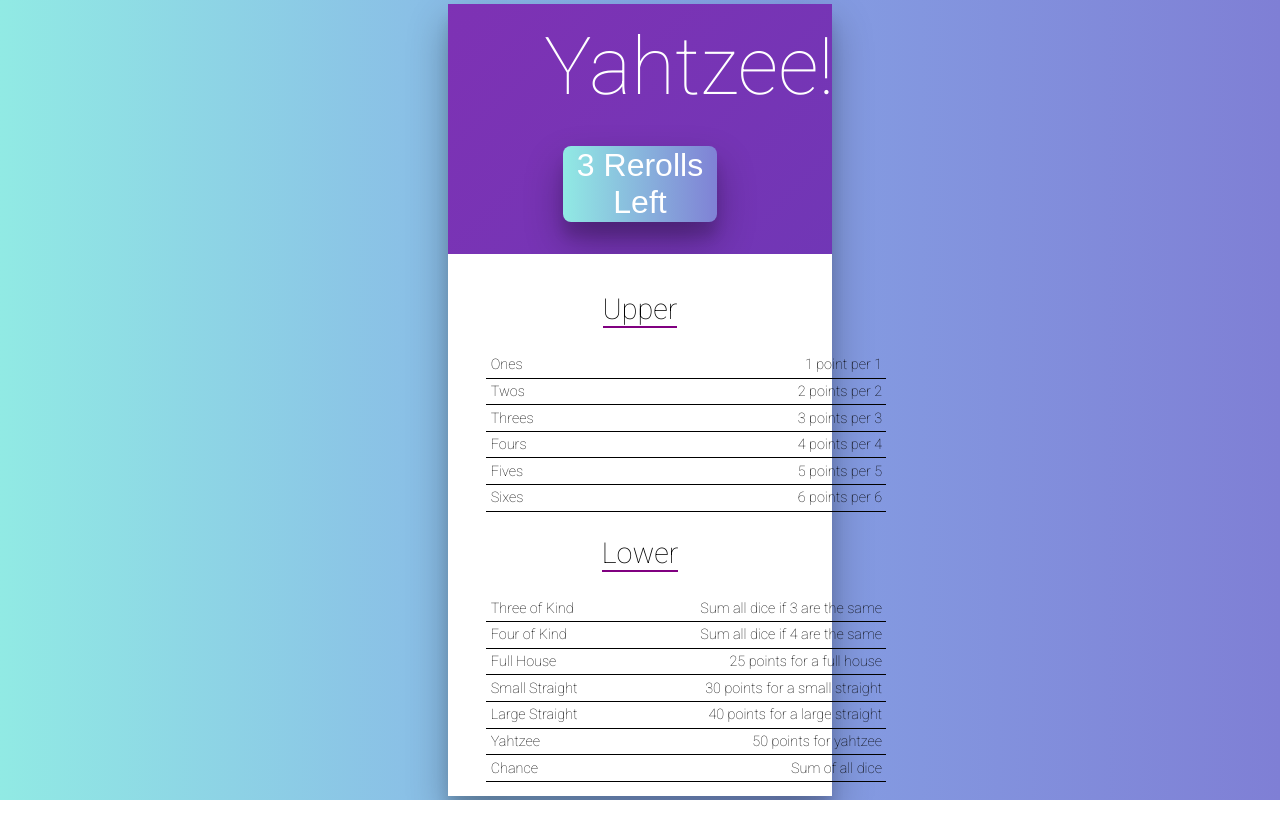
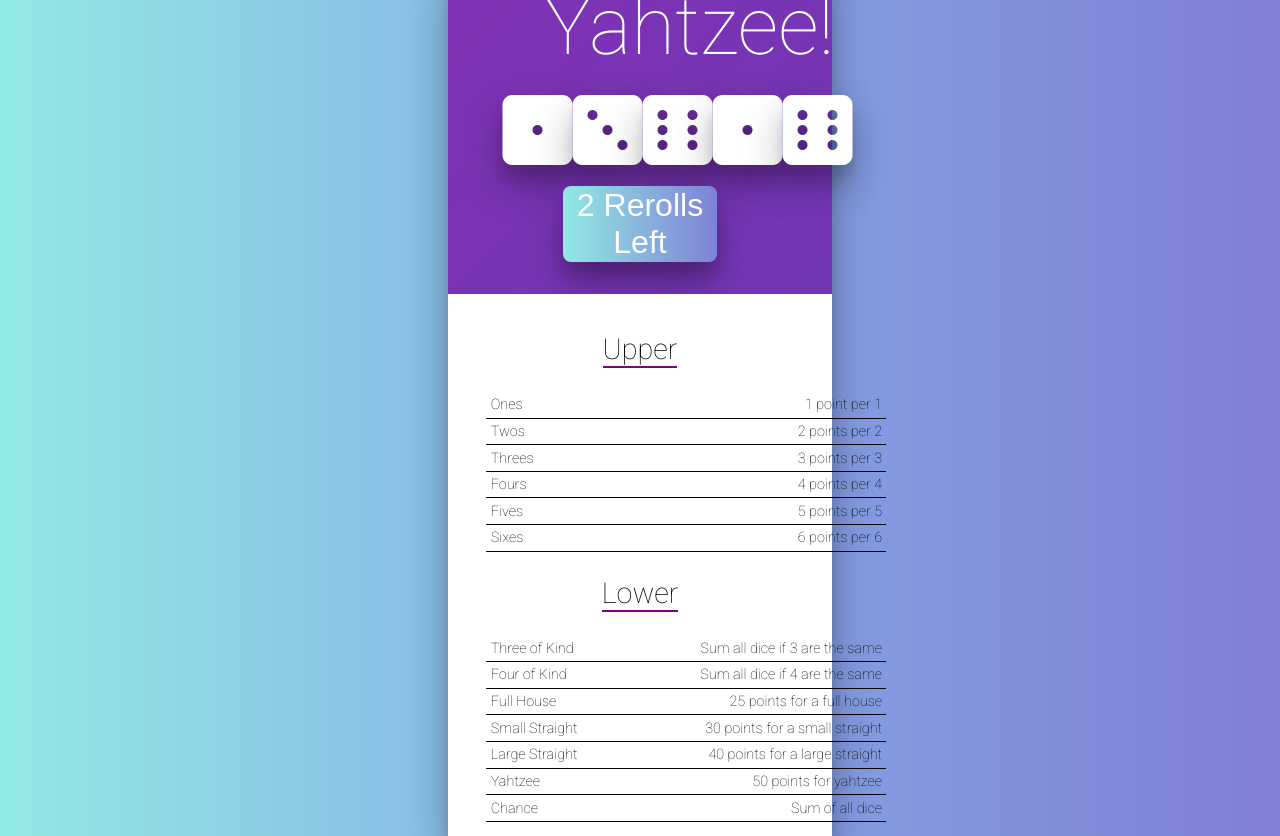
Before and after one commit to criscros-garcia/yahtzee, a React (Create React App) app: page / in a window 1280 px wide. Before the commit the page ends 800 px from the top, so only its background shows below. Built offline with nearby package versions, Linux system fonts and the light colour scheme.

Commit message:
Animate Dice Rolls

```diff
--- a/src/Dice.js
+++ b/src/Dice.js
@@ -11,7 +11,8 @@
           locked={this.props.locked[idx]}
           idx={idx}
           key={idx}
-          disabled={this.props.disabled}/>
+          disabled={this.props.disabled}
+          rolling={this.props.rolling && !this.props.locked[idx]}/>
       )}
     </div>
   }
--- a/src/Die.css
+++ b/src/Die.css
@@ -27,6 +27,7 @@
   cursor: pointer;
   opacity: 0.8;
 }
+
 .Die-rolling {
   animation: spin 1s ease-out;
 }
--- a/src/Die.js
+++ b/src/Die.js
@@ -3,7 +3,8 @@
 
 class Die extends Component {
   static defaultProps = {
-    numberWords: ["one", "two", "three", "four", "five", "six"]
+    numberWords: ["one", "two", "three", "four", "five", "six"],
+    val: 5
   };
   constructor(props){
     super(props);
@@ -14,9 +15,10 @@
     this.props.handleClick(this.props.idx)
   }
   render() {
-    const {numberWords, locked, val, disabled } = this.props;
+    const {numberWords, locked, val, disabled, rolling } = this.props;
     let classes = `Die fas fa-dice-${numberWords[val - 1]} fa-5x `;
     if(locked) classes+="Die-locked";
+    if(rolling) classes+="Die-rolling"
     return (
       <i className={classes} onClick={this.handleClick} disabled={disabled}>
       </i>
--- a/src/Game.js
+++ b/src/Game.js
@@ -13,6 +13,7 @@
       dice: Array.from({ length: NUM_DICE }),
       locked: Array(NUM_DICE).fill(false),
       rollsLeft: NUM_ROLLS,
+      rolling: false,
       scores: {
         ones: undefined,
         twos: undefined,
@@ -32,6 +33,17 @@
     this.roll = this.roll.bind(this);
     this.doScore = this.doScore.bind(this);
     this.toggleLocked = this.toggleLocked.bind(this);
+    this.animateRoll = this.animateRoll.bind(this);
+  }
+
+  componentDidMount(){
+    this.animateRoll();
+  }
+
+  animateRoll(){
+    this.setState({rolling: true}, () => {
+      setTimeout(this.roll, 1000);
+    });
   }
 
   roll(evt) {
@@ -41,13 +53,14 @@
         st.locked[i] ? d : Math.ceil(Math.random() * 6)
       ),
       locked: st.rollsLeft > 1 ? st.locked : Array(NUM_DICE).fill(true),
-      rollsLeft: st.rollsLeft - 1
+      rollsLeft: st.rollsLeft - 1,
+      rolling: false
     }));
   }
 
   toggleLocked(idx) {
     // toggle whether idx is in locked or not
-    if (this.state.rollsLeft > 0){
+    if (this.state.rollsLeft > 0 && !this.state.rolling){
       this.setState(st => ({
         locked: [
           ...st.locked.slice(0, idx),
@@ -79,12 +92,13 @@
               locked={this.state.locked}
               handleClick={this.toggleLocked}
               disabled={this.state.rollsLeft===0}
+              rolling={this.state.rolling}
             />
             <div className='Game-button-wrapper'>
               <button
                 className='Game-reroll'
                 disabled={this.state.locked.every(x => x) || this.state.rollsLeft===0}
-                onClick={this.roll}
+                onClick={this.animateRoll}
               >
                 {this.state.rollsLeft} Rerolls Left
               </button>
```
